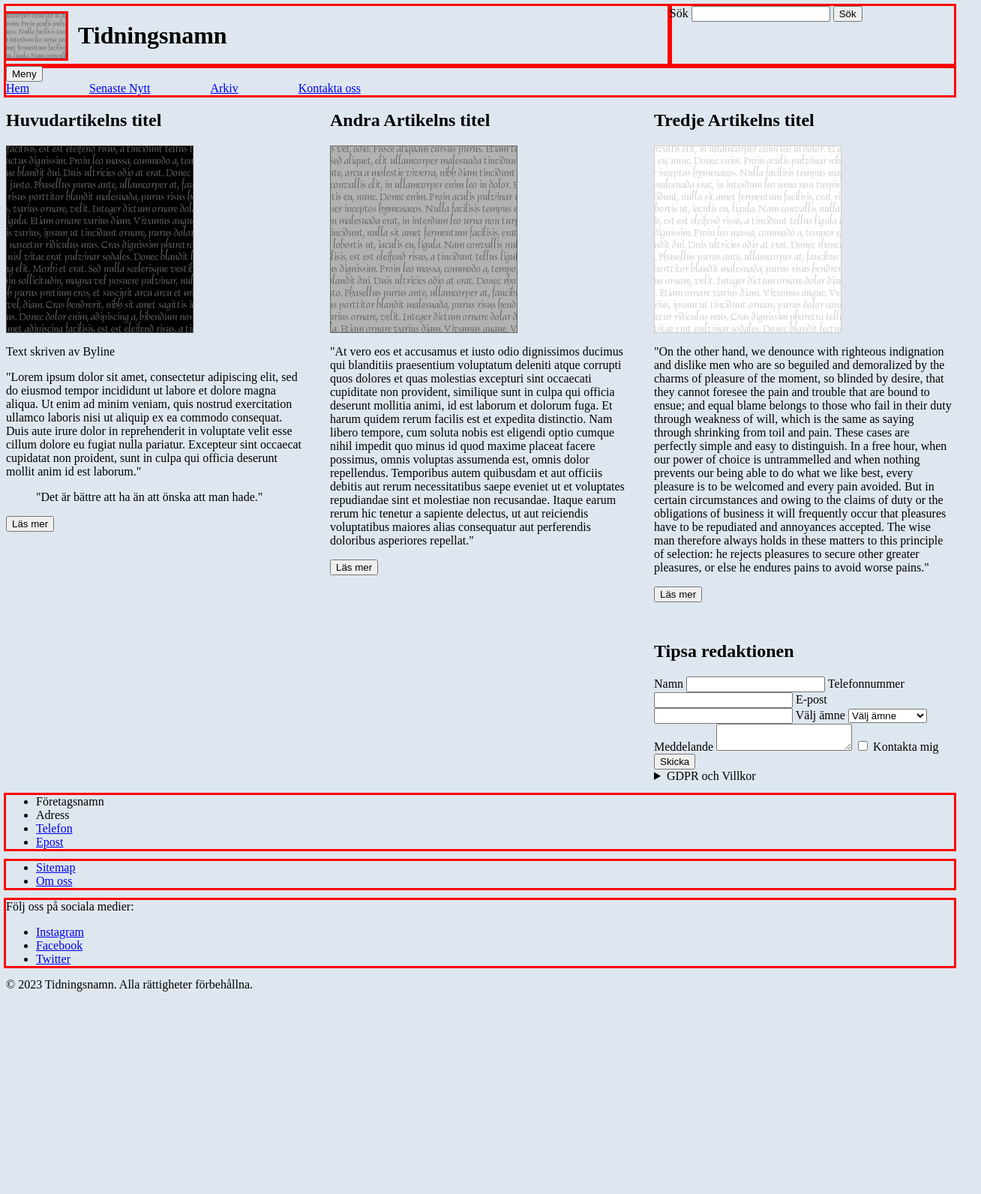
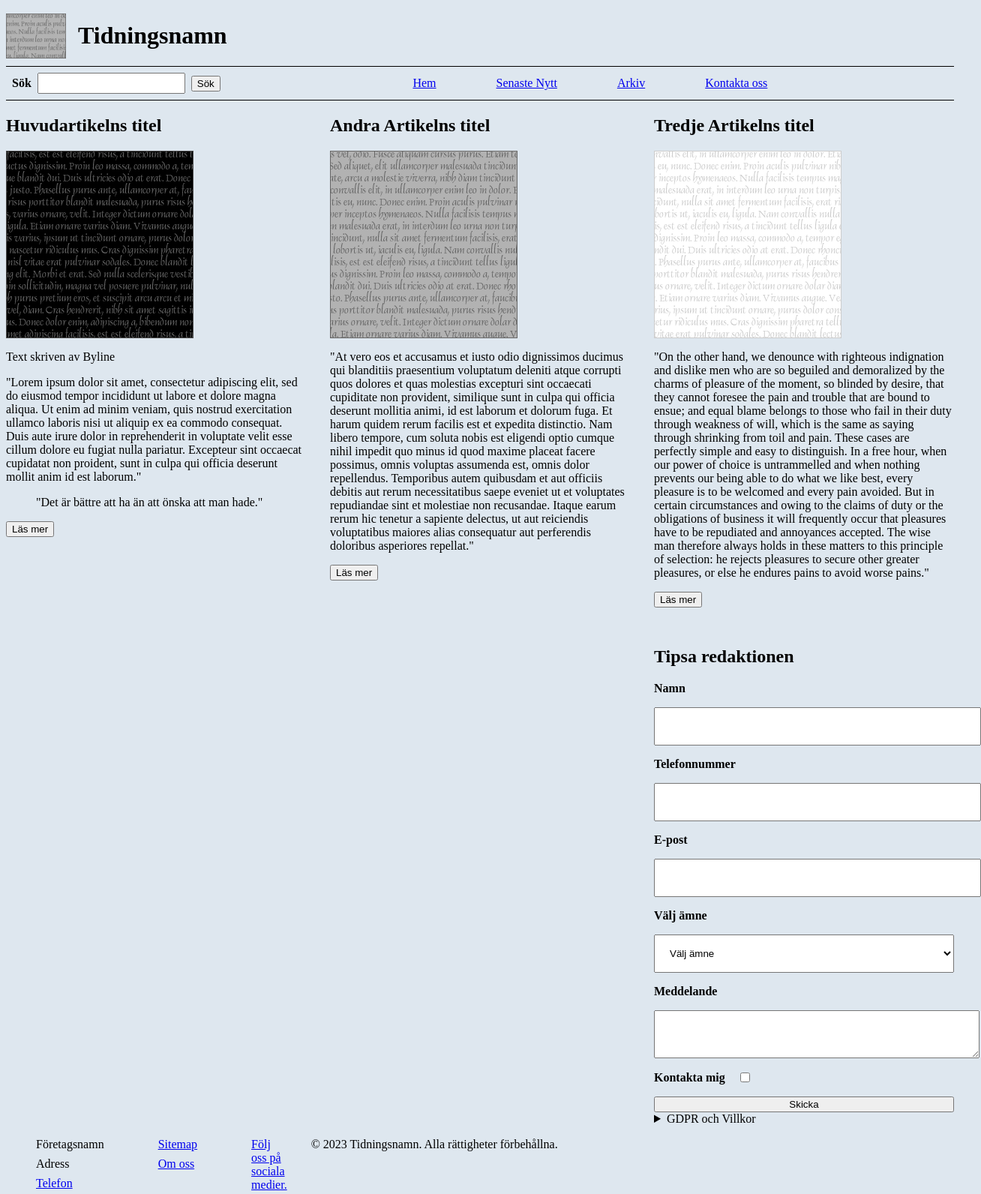
Before and after one commit to lindqvistrl/tidning, a plain HTML site: page index.html in a window 1280 px wide. Shown: the top 1592 px of the page at 75% size, 1308 px wide, since content can reach past the window. Before the commit the page ends 1338 px from the top, so only its background shows below. Drawn offline with Linux system fonts and the light colour scheme.

Commit message:
en del uppdateringar innan jag lägger till sass

```diff
--- a/index.html
+++ b/index.html
@@ -1,6 +1,7 @@
 <!doctype html>
 
 <html lang="sv">
+
 <head>
   <meta charset="UTF-8" />
   <title>Tidningsnamn</title>
@@ -17,10 +18,10 @@
       </div>
       <h1>Tidningsnamn</h1>
     </div>
-
+    <div class="menuBar">
     <div class="navMenu">
-      <button>Meny</button>
-      <nav>
+      <button class="navMenuBtn">&#9776; Meny</button>
+      <nav class="headerNav">
         <ul>
           <!--Meny lista-->
           <li><a href="#">Hem</a></li>
@@ -38,6 +39,7 @@
         <button type="submit">Sök</button>
       </form>
     </div>
+  </div>
   </header>
 
   <main>
@@ -46,7 +48,11 @@
       <h2>Huvudartikelns titel</h2>
       <img src="images/black_250x250.gif" alt="Lorem ipsum svart" loading="lazy" />
       <p>Text skriven av Byline</p>
-      <p>"Lorem ipsum dolor sit amet, consectetur adipiscing elit, sed do eiusmod tempor incididunt ut labore et dolore magna aliqua. Ut enim ad minim veniam, quis nostrud exercitation ullamco laboris nisi ut aliquip ex ea commodo consequat. Duis aute irure dolor in reprehenderit in voluptate velit esse cillum dolore eu fugiat nulla pariatur. Excepteur sint occaecat cupidatat non proident, sunt in culpa qui officia deserunt mollit anim id est laborum."</p>
+      <p>"Lorem ipsum dolor sit amet, consectetur adipiscing elit, sed do eiusmod tempor incididunt ut labore et dolore
+        magna aliqua. Ut enim ad minim veniam, quis nostrud exercitation ullamco laboris nisi ut aliquip ex ea commodo
+        consequat. Duis aute irure dolor in reprehenderit in voluptate velit esse cillum dolore eu fugiat nulla
+        pariatur. Excepteur sint occaecat cupidatat non proident, sunt in culpa qui officia deserunt mollit anim id est
+        laborum."</p>
       <blockquote>
         <p>"Det är bättre att ha än att önska att man hade."</p>
       </blockquote>
@@ -57,7 +63,14 @@
       <!--Andra artikeln-->
       <h2>Andra Artikelns titel</h2>
       <img src="images/grey_250x250.gif" alt="Lorem ipsum grå" loading="lazy" />
-      <p>"At vero eos et accusamus et iusto odio dignissimos ducimus qui blanditiis praesentium voluptatum deleniti atque corrupti quos dolores et quas molestias excepturi sint occaecati cupiditate non provident, similique sunt in culpa qui officia deserunt mollitia animi, id est laborum et dolorum fuga. Et harum quidem rerum facilis est et expedita distinctio. Nam libero tempore, cum soluta nobis est eligendi optio cumque nihil impedit quo minus id quod maxime placeat facere possimus, omnis voluptas assumenda est, omnis dolor repellendus. Temporibus autem quibusdam et aut officiis debitis aut rerum necessitatibus saepe eveniet ut et voluptates repudiandae sint et molestiae non recusandae. Itaque earum rerum hic tenetur a sapiente delectus, ut aut reiciendis voluptatibus maiores alias consequatur aut perferendis doloribus asperiores repellat."</p>
+      <p>"At vero eos et accusamus et iusto odio dignissimos ducimus qui blanditiis praesentium voluptatum deleniti
+        atque corrupti quos dolores et quas molestias excepturi sint occaecati cupiditate non provident, similique sunt
+        in culpa qui officia deserunt mollitia animi, id est laborum et dolorum fuga. Et harum quidem rerum facilis est
+        et expedita distinctio. Nam libero tempore, cum soluta nobis est eligendi optio cumque nihil impedit quo minus
+        id quod maxime placeat facere possimus, omnis voluptas assumenda est, omnis dolor repellendus. Temporibus autem
+        quibusdam et aut officiis debitis aut rerum necessitatibus saepe eveniet ut et voluptates repudiandae sint et
+        molestiae non recusandae. Itaque earum rerum hic tenetur a sapiente delectus, ut aut reiciendis voluptatibus
+        maiores alias consequatur aut perferendis doloribus asperiores repellat."</p>
       <button type="button">Läs mer</button>
     </article>
 
@@ -65,7 +78,16 @@
       <!--Tredje artikeln-->
       <h2>Tredje Artikelns titel</h2>
       <img src="images/white_250x250.gif" alt="Lorem ipsum grå" loading="lazy" />
-      <p>"On the other hand, we denounce with righteous indignation and dislike men who are so beguiled and demoralized by the charms of pleasure of the moment, so blinded by desire, that they cannot foresee the pain and trouble that are bound to ensue; and equal blame belongs to those who fail in their duty through weakness of will, which is the same as saying through shrinking from toil and pain. These cases are perfectly simple and easy to distinguish. In a free hour, when our power of choice is untrammelled and when nothing prevents our being able to do what we like best, every pleasure is to be welcomed and every pain avoided. But in certain circumstances and owing to the claims of duty or the obligations of business it will frequently occur that pleasures have to be repudiated and annoyances accepted. The wise man therefore always holds in these matters to this principle of selection: he rejects pleasures to secure other greater pleasures, or else he endures pains to avoid worse pains."</p>
+      <p>"On the other hand, we denounce with righteous indignation and dislike men who are so beguiled and demoralized
+        by the charms of pleasure of the moment, so blinded by desire, that they cannot foresee the pain and trouble
+        that are bound to ensue; and equal blame belongs to those who fail in their duty through weakness of will, which
+        is the same as saying through shrinking from toil and pain. These cases are perfectly simple and easy to
+        distinguish. In a free hour, when our power of choice is untrammelled and when nothing prevents our being able
+        to do what we like best, every pleasure is to be welcomed and every pain avoided. But in certain circumstances
+        and owing to the claims of duty or the obligations of business it will frequently occur that pleasures have to
+        be repudiated and annoyances accepted. The wise man therefore always holds in these matters to this principle of
+        selection: he rejects pleasures to secure other greater pleasures, or else he endures pains to avoid worse
+        pains."</p>
       <button type="button">Läs mer</button>
     </article>
 
@@ -89,8 +111,10 @@
         <label for="message">Meddelande</label>
         <textarea id="message" name="message"></textarea>
         <!--Checkbox för att välja om man vill bli kontaktad-->
+        <div class="checkbox">
+          <label for="kontakta-mig">Kontakta mig</label>
           <input type="checkbox" id="kontakta-mig" name="kontakta-mig" />
-        <label for="kontakta-mig">Kontakta mig</label>
+        </div>
         <button type="submit">Skicka</button>
       </form>
       <details><!--Rullgardin för mer information om gdpr och villkor-->
@@ -115,15 +139,13 @@
       </ul>
     </div>
     <div>
-        <p>Följ oss på sociala medier:</p>
       <ul>
-          <li><a href="#">Instagram</a></li>
-          <li><a href="#">Facebook</a></li>
-          <li><a href="#">Twitter</a></li>
+        <li><a href="#">Följ oss på sociala medier.</a></li>
       </ul>
     </div>
     <p>&copy; 2023 Tidningsnamn. Alla rättigheter förbehållna.</p>
   </footer>
   <script src="script.js" async defer></script>
 </body>
+
 </html>
--- a/script.js
+++ b/script.js
@@ -11,10 +11,5 @@ navMenuBtn.addEventListener('click', toggleMenu);
 
 //FUNKTIONER
 function toggleMenu() {
-   console.log('klickade på knappen');
+     headerNav.classList.toggle('open');
 }
-
-headerNav.classList.toggle('hidden');
-
-if(headerNav.classList.contains('hidden')) {
-    navMenuBtn.innerHTML = ''
--- a/style.css
+++ b/style.css
@@ -1,13 +1,6 @@
-
 body {
   background-color: rgb(222, 231, 239);
 }
-
-div {
-    outline: 3px solid red;
-}
-
-
 
 
 
@@ -16,19 +9,7 @@ header {
   flex-wrap: wrap;
 }
 
-img {
-    max-width: 100%;
-    height: auto;
-    display: block;
-}
-
-/* Logga och tidningens namn , bredvidvarandra i varsin box */
-
-main {
-    display: flex;
-    gap: 1rem;
-    flex-direction: column;
-}
+/*Logga och tidningsnamn bredvid varandra */
 
 .newsName {
   display: flex;
@@ -39,57 +20,199 @@ main {
   order: 1;
 }
 
+/*Logga, begränsar loggans bredd*/
+
 .newsName div {
-    width:5rem;
+  width: 5rem;
   display: flex;
   align-items: center;
   justify-content: flex-start;
 }
 
+/*Hamburgermeny och sök, rad under loggan*/
 
-/* Mobilvy */
-.navMenu {
-    width:50% ;
+.menuBar {
+  display: flex;
+  width: 100%;
+  order: 3;
+  border-top: 1px solid black;
+  border-bottom: 1px solid black;
+}
+
+/* Sökfält*/
+
+
+.search {
+  width: 30%;
   order: 2;
 }
+
+.search form {
+  display: flex;
+  flex-direction: row;
+  align-items: center;
+  gap: 0.5rem;
+  padding: 0.5rem;
+}
+
+.search input {
+  padding: 0.3rem 0.5rem;
+  width: auto;
+  flex: 1;
+}
+
+
+img {
+  max-width: 100%;
+  height: auto;
+  display: block;
+}
+
+main {
+  display: flex;
+  gap: 1rem;
+  flex-direction: column;
+}
+
+
+
+/*Hamburgerknappen*/
+
+.navMenuBtn {
+  border: none;
+  background: none;
+  cursor: pointer;
+  font-size: 1.5rem;
+  font-weight: bold;
+  display: flex;
+  align-items: center;
+}
+
+
+
+/* Nav meny för mobilvy*/
+
+.navMenu {
+  width: 50%;
+  order: 2;
+  display: flex;
+  align-items: center;
+  justify-content: center;
+  list-style: none;
+  padding: 0;
+  margin: 0;
+}
+
+/* Menylistans punktprickar borttagna */
 .navMenu ul {
   list-style: none;
   padding: 0;
   margin: 0;
 }
 
-.search {
-    width: 50%;
-    order: 3;
+/* Dold från start — visas när JS lägger till klassen .open */
+.headerNav {
+  display: none;
 }
+
+.headerNav.open {
+  display: block;
+}
+
+.headerNav {
+  display: none;
+}
+
+.headerNav.open {
+  display: block;
+}
+
+
 .articleTwo img {
   display: none;
 }
 
+.article img {
+  aspect-ratio: 2/1;
+  object-fit: cover;
+}
+
+/* Formulär */
+form {
+  display: flex;
+  flex-direction: column;
+  gap: 1rem;
+  max-width: 400px;
+}
+
+label {
+  font-weight: bold;
+}
+
+input,
+select,
+textarea {
+  padding: 1rem;
+  width: 100%;
+}
+
+input[type="checkbox"] {
+  width: auto;
+}
+
+.checkbox {
+  display: flex;
+  flex-direction: row;
+  align-items: center;
+  gap: 1rem;
+}
 
 
-/*Desktopvy overrride för större skärmar*/
-@media screen and (min-width: 768px) {
+/* Footer*/
+footer {
+  display: flex;
+  flex-wrap: wrap;
+  gap: 2rem;
+}
+
+footer p {
+  width: 100%;
+}
+
+footer li {
+  list-style: none;
+  padding: 0;
+  margin-bottom: 0.5rem;
+}
+
+footer>div:nth-child(3) {
+  width: 100%;
+}
 
 
+@media screen and (min-width: 768px) {
   main {
     display: grid;
     grid-template-columns: repeat(3, 1fr);
     gap: 2rem;
     flex-direction: row;
   }
+
   .articleOne {
     grid-column: 1;
     grid-row: 1;
   }
+
   .articleTwo {
     grid-column: 2;
     grid-row: 1;
   }
+
   .articleThree {
     grid-column: 3;
     grid-row: 1;
   }
+
   section {
     grid-column: 3;
     grid-row: 2;
@@ -98,9 +221,18 @@ main {
   .newsName {
     width: 70%;
   }
+
+  .headerNav {
+    display: block;
+  }
+
   .navMenu {
     order: 3;
     width: 100%;
+  }
+
+  .navMenuBtn {
+    display: none;
   }
 
   .navMenu ul {
@@ -115,16 +247,16 @@ main {
     order: 2;
     width: 30%;
   }
+
   .articleTwo img {
     display: block;
   }
 
+  footer {
+    flex-wrap: nowrap;
   }
 
-
-
-.article img {
-    aspect-ratio: 2/1;
-    object-fit: cover;
-
+  footer>div {
+    flex: 1;
   }
+}
```
Lines whose indentation alone changed are shown as unchanged.
